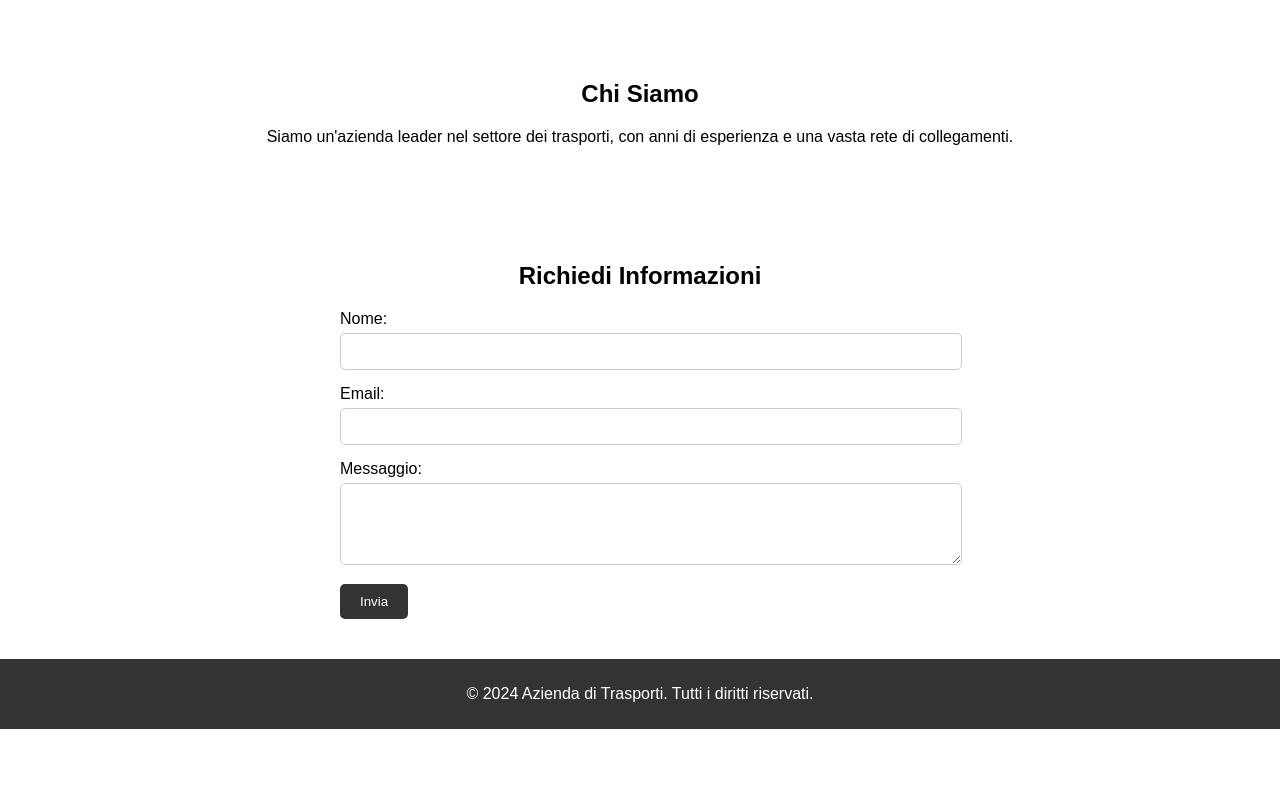
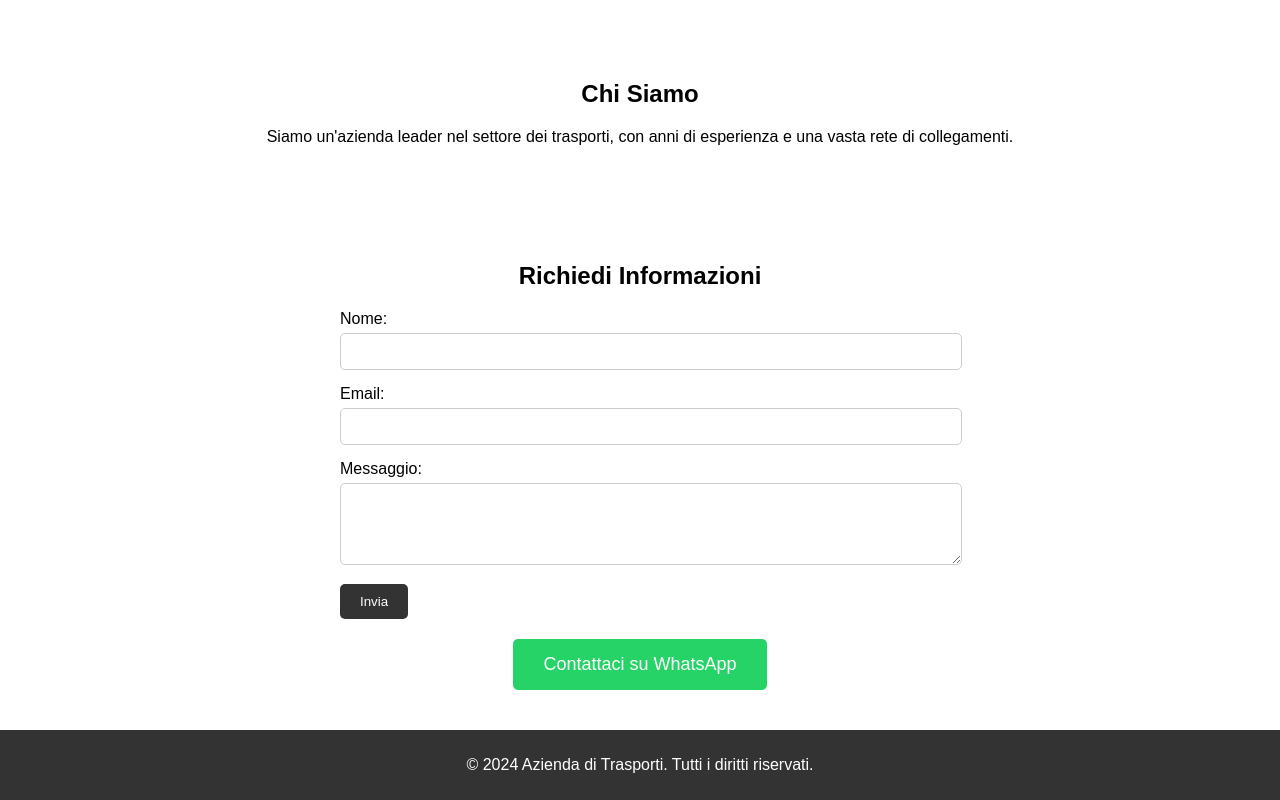
Before and after one commit to Rapha987/Nesta, a plain HTML site: page index.html in a window 1280 px wide. Shown: the part 737-1537 px from the top of the page. Before the commit the page ends 1466 px from the top, so only its background shows below. Drawn offline with Linux system fonts and the light colour scheme.

Commit message:
Update index.html

```diff
--- a/index.html
+++ b/index.html
@@ -52,6 +52,27 @@
             color: white;
             text-decoration: none;
             font-weight: bold;
+        }
+
+        /* Stile per il pulsante WhatsApp */
+        .whatsapp-button a {
+            text-decoration: none;
+        }
+
+        .whatsapp-button button {
+            background-color: #25D366;
+            color: white;
+            border: none;
+            padding: 15px 30px;
+            font-size: 18px;
+            cursor: pointer;
+            margin-top: 20px;
+            border-radius: 5px;
+            transition: background-color 0.3s;
+        }
+
+        .whatsapp-button button:hover {
+            background-color: #1DA851;
         }
     </style>
 </head>
@@ -116,6 +137,13 @@
 
                 <button type="submit">Invia</button>
             </form>
+
+            <!-- Pulsante WhatsApp -->
+            <div class="whatsapp-button">
+                <a href="https://wa.me/393207143814" target="_blank">
+                    <button type="button">Contattaci su WhatsApp</button>
+                </a>
+            </div>
         </div>
     </section>
 
```
